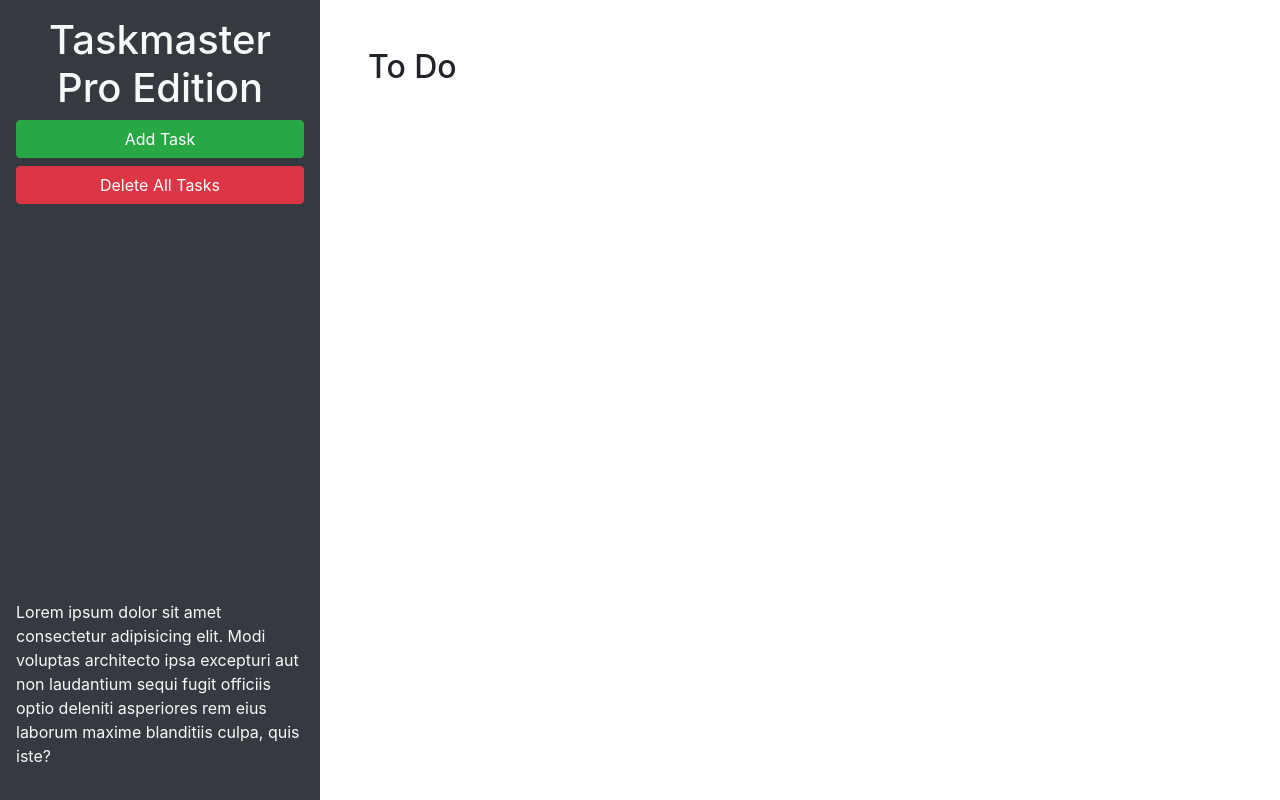
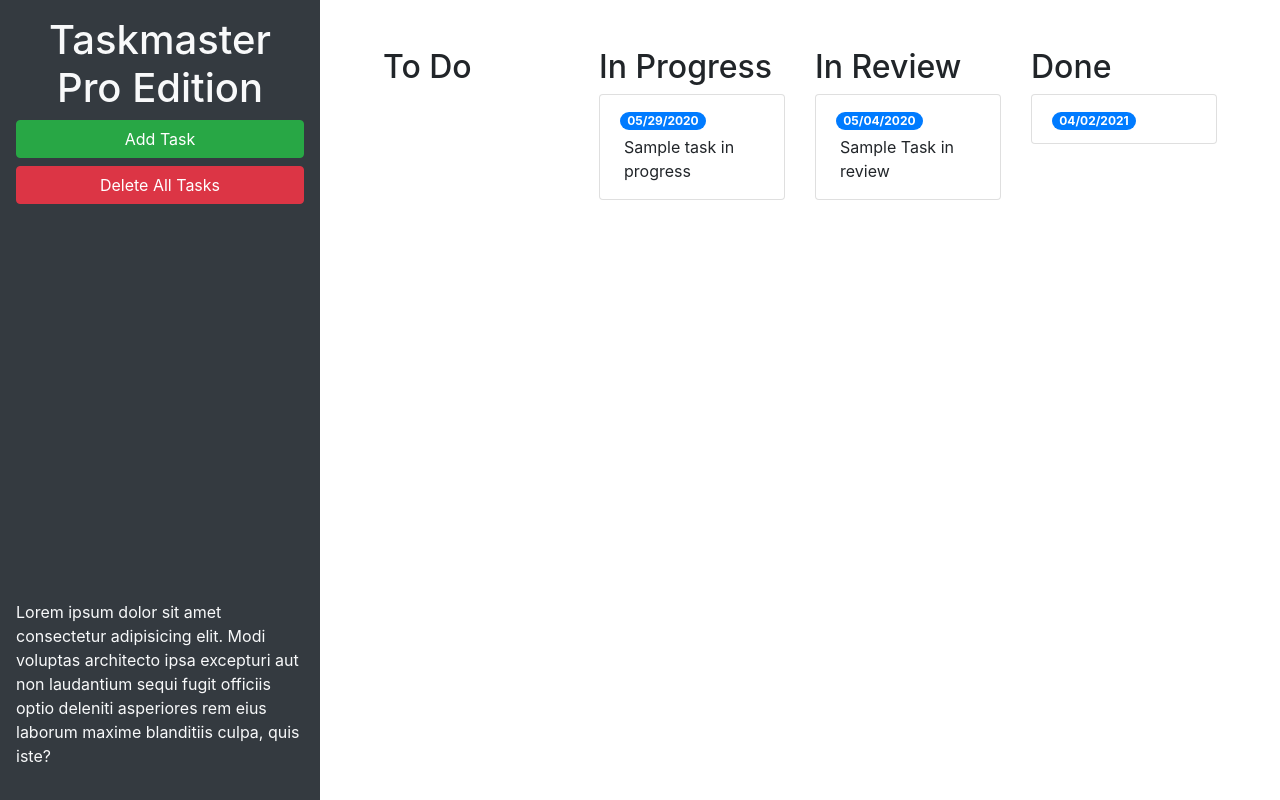
Before and after one commit to KBarrer/taskmaster-pro, a plain HTML site: page index.html in a window 1280 px wide. Drawn offline with nearby package versions, Linux system fonts and the light colour scheme.

Commit message:
test commit

```diff
--- a/index.html
+++ b/index.html
@@ -24,9 +24,44 @@
       </p>
     </header>
     <main class="col-12 col-lg-9">
-      <div class="m-5">
-        <h2>To Do</h2>
-        <ul id="list-toDo" class="list-group"> </ul>
+      <div class="m-5 row justify-content-around">
+        <div class="col">
+          <h2>To Do</h2>
+          <ul id="list-toDo" class="list-group"> </ul>
+        </div>
+        <!-- To Do End -->
+        <!-- In Progress Start -->
+        <div class="col">
+          <h2>In Progress</h2>
+          <ul id="list-inProgress" class="list-group">
+            <li class="list-group-item">
+              <span class="badge badge-primary badge-pill">05/29/2020</span>
+              <p class="m-1">Sample task in progress</p>
+            </li>
+          </ul>
+        </div>
+        <!-- end in progress -->
+        <!-- in review start -->
+        <div class="col">
+          <h2>In Review</h2>
+          <ul id="list inReview" class="list-group">
+            <li class="list-group-item">
+              <span class="badge badge-primary badge-pill">05/04/2020</span>
+              <p class="m-1">Sample Task in review</p>
+            </li>
+          </ul>
+        </div>
+        <!-- in review end -->
+        <!-- done start -->
+        <div class="col">
+          <h2>Done</h2>
+          <ul id="list-done" class="list-group">
+            <li class="list-group-item">
+              <span class="badge badge-primary badge-pill">04/02/2021</span>
+            </li>
+          </ul>
+        </div>
+        <!-- done end -->
       </div>
     </main>
   </div>
```
